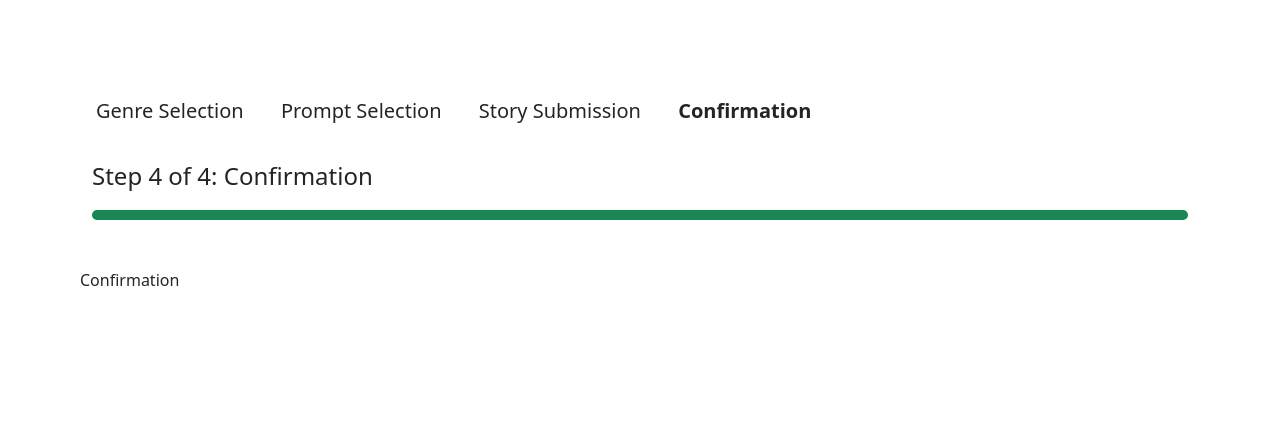
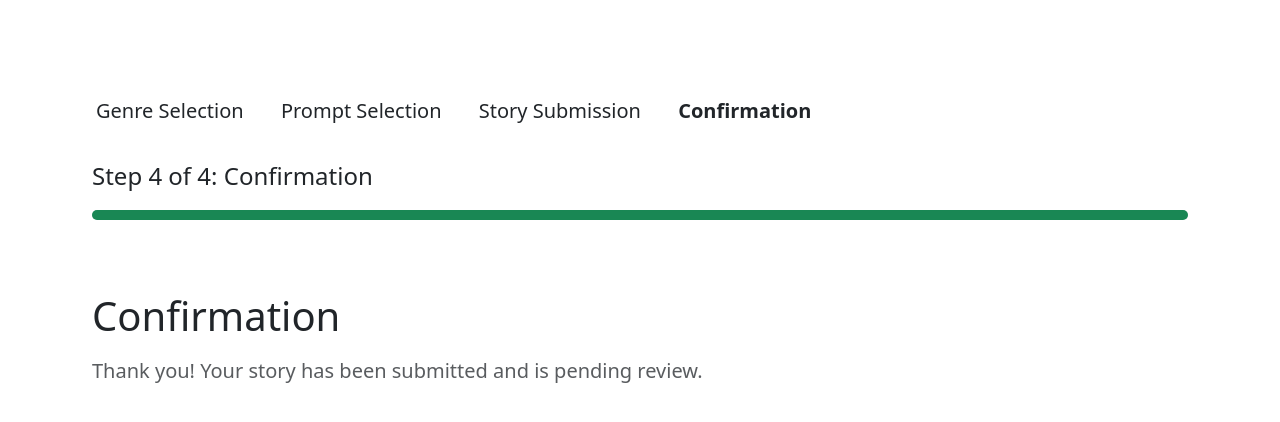
Before and after one commit to AplUSAndmINUS/beta-hive-story-submission, a React (Create React App) app: page /confirmation in a window 1280 px wide. Shown: the top 422 px of the page. Built offline with nearby package versions, Linux system fonts and the light colour scheme; the HTML template or start-up script is replaced by a standard one.

Commit message:
initial design and set up of the confirmation

```diff
--- a/src/pages/confirmation/confirmation.tsx
+++ b/src/pages/confirmation/confirmation.tsx
@@ -2,8 +2,15 @@ import React from 'react';
 
 export const Confirmation: React.FC = () => {
   return (
-    <div>
-      <p>Confirmation</p>
+    <div className='container-fluid'>
+      <div className='row d-flex justify-content-between align-items-center'>
+        <div className='col'>
+          <h1 className='bd-title pb-2 mt-4'>Confirmation</h1>
+          <p className='text-muted pb-2 mt-2 fs-5'>
+            Thank you! Your story has been submitted and is pending review.
+          </p>
+        </div>
+      </div>
     </div>
   );
 };
```
